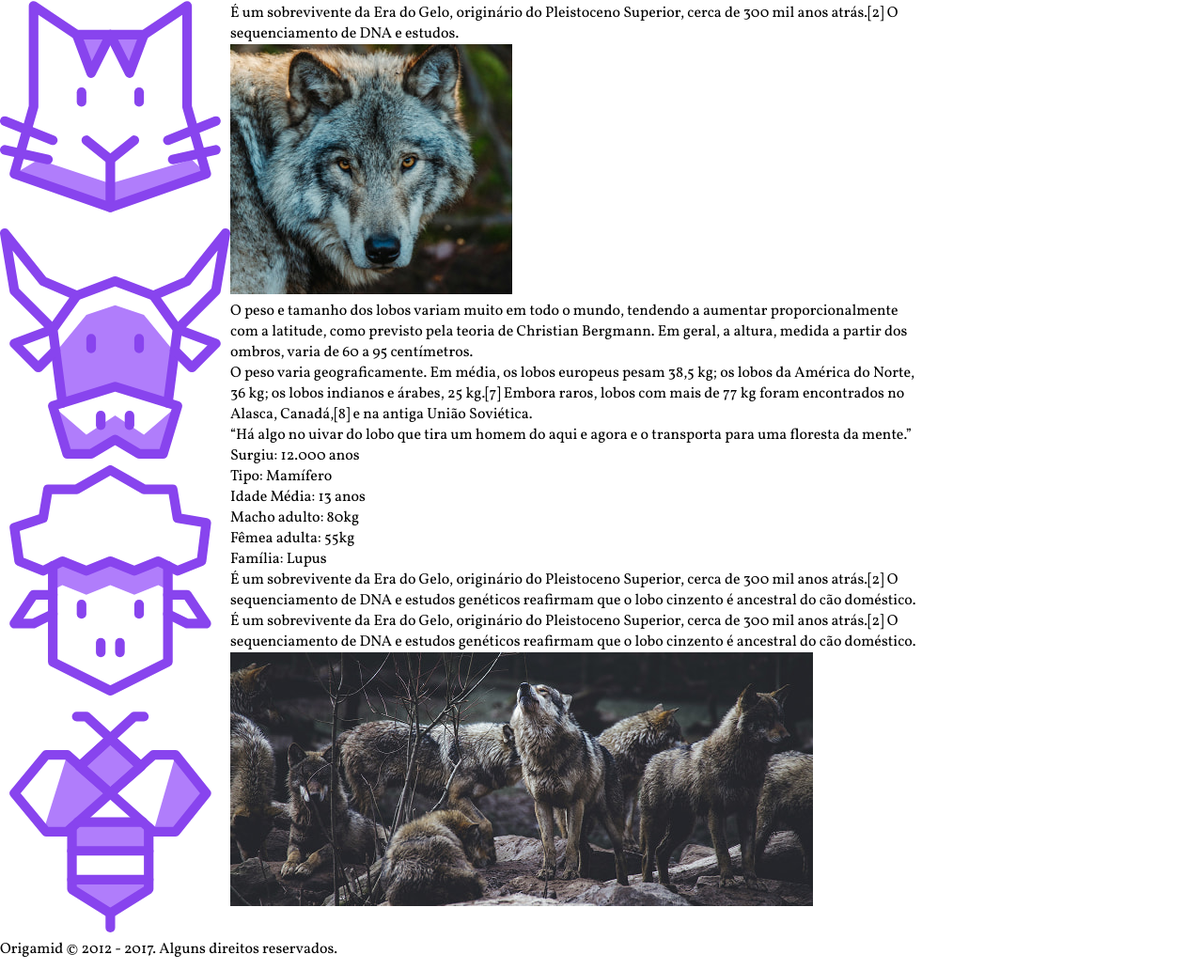
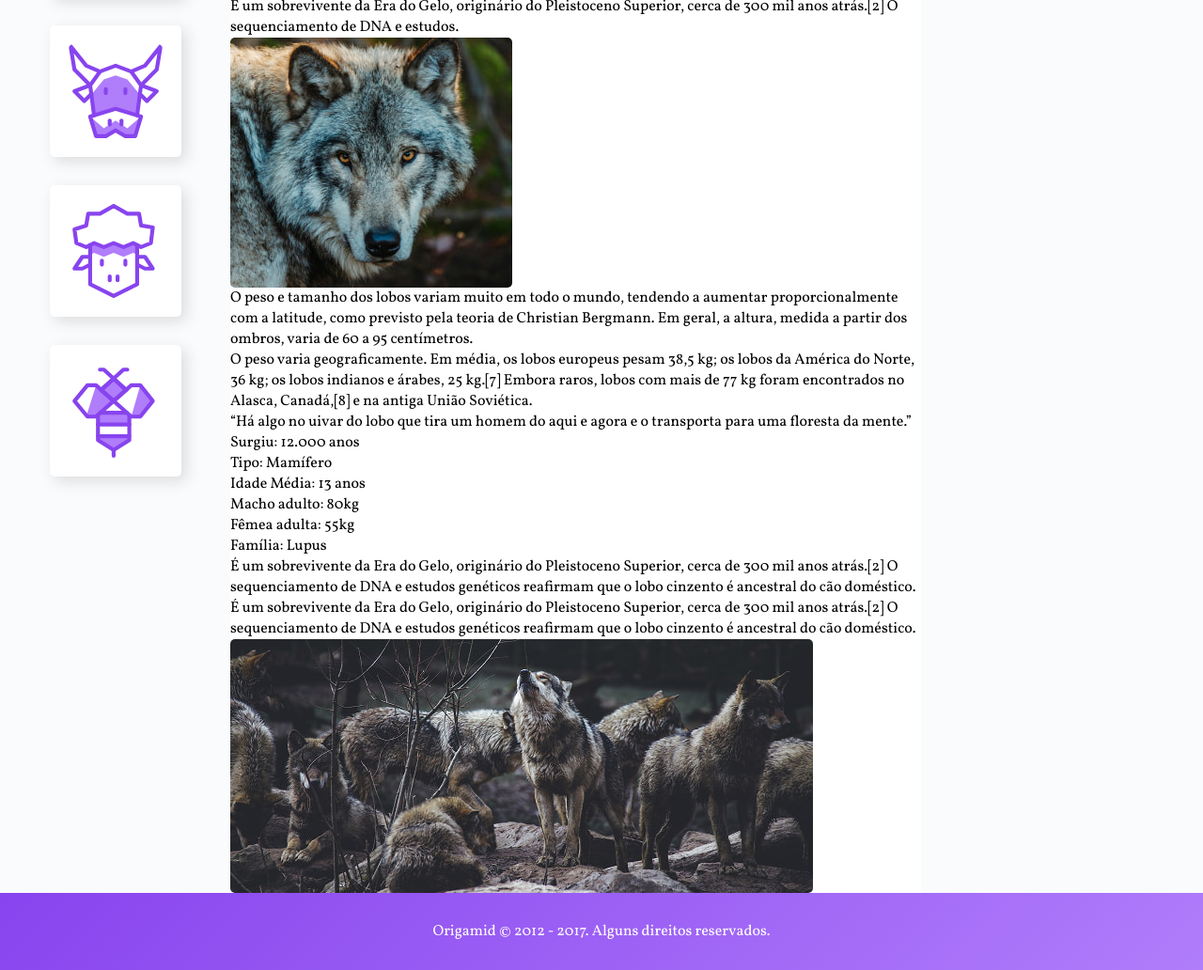
Before and after one commit to RobsonVallerioteNascimento/Wildbeast, a plain HTML site: page index.html in a window 1280 px wide. Shown: the part 618-1650 px from the top of the page at 94% size. Drawn offline with Linux system fonts and the light colour scheme.

Commit message:
Estilização do footer e da parte dos anúncios.
Implementação dos CSS do footer, anúncios e Sidenav.

```diff
--- a/css/style.css
+++ b/css/style.css
@@ -16,7 +16,9 @@ a {
 }
 
 img {
+    display: block;
     max-width: 100%;
+    border-radius: 5px;
 }
 
 /* GRID GERAL */
@@ -65,18 +67,56 @@ header li + li {
     max-width: 200px;
 }
 
+/* SIDENAV */
+
 .sidenav {
     grid-area: sidenav;
+    background-color: #FAFBFC;
+    padding: 30px;
 }
+
+.sidenav li a {
+    display: block;
+    min-height: 60px;
+    max-width: 100px;
+    margin: 0 auto 30px auto;
+    background-color: #FFFFFF;
+    padding: 20px;
+    border-radius: 5px;
+    box-shadow: 5px 5px 15px 0px rgba(44, 44, 44, 0.15) ;
+    transition: 0.1s;
+}
+
+.sidenav li a:hover {
+    background-color: #B07DFB;
+}
+
+/* CONTENT */
 
 .content {
     grid-area: content;
 }
 
+/* ANUNCIOS */
+
 .anuncios {
     grid-area: anuncios;
+    background-color: #FAFBFC;
+    display: grid;
+    align-content: start;
+    padding: 30px;
+    gap: 30px;
 }
+
+/* FOOTER */
 
 .footer {
     grid-area: footer;
+    background-image: linear-gradient(135deg, #8844EE, #B07DFB );
 }
+
+.footer p {
+    color: #FFFFFF;
+    text-align: center;
+    padding: 30px;
+}
```
